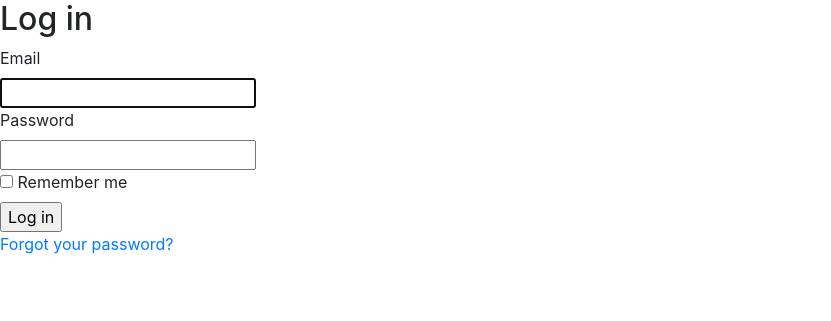
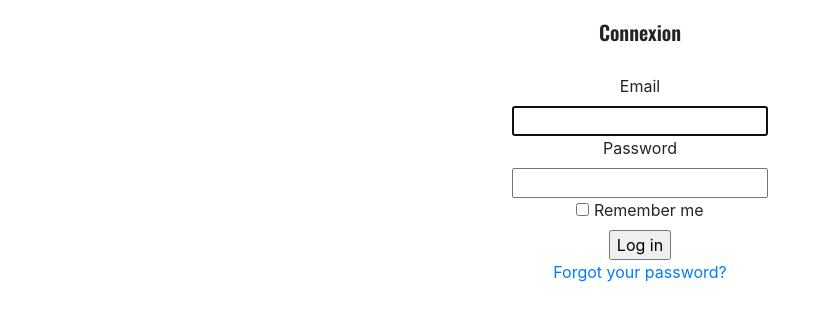
Before and after one commit to camillesauer/gustmusic, a Rails app: page /users/sign_in in a window 1280 px wide. Shown: the top 321 px of the page, without its empty margins (0-831 px from the left). Run offline with Rails 7, Linux system fonts and the light colour scheme; style sheets or scripts are compiled from the project's sources; some libraries are stand-ins or nearby versions.

Commit message:
finitions

```diff
--- a/app/views/devise/sessions/new.html.erb
+++ b/app/views/devise/sessions/new.html.erb
@@ -1,4 +1,5 @@
-<h2>Log in</h2>
+<div class="display-bubble">
+<h2 class="title-new">Connexion</h2>
 
 <%= form_for(resource, as: resource_name, url: session_path(resource_name)) do |f| %>
   <div class="field">
@@ -24,3 +25,4 @@
 <% end %>
 
 <%= render "devise/shared/links" %>
+</div>
```
